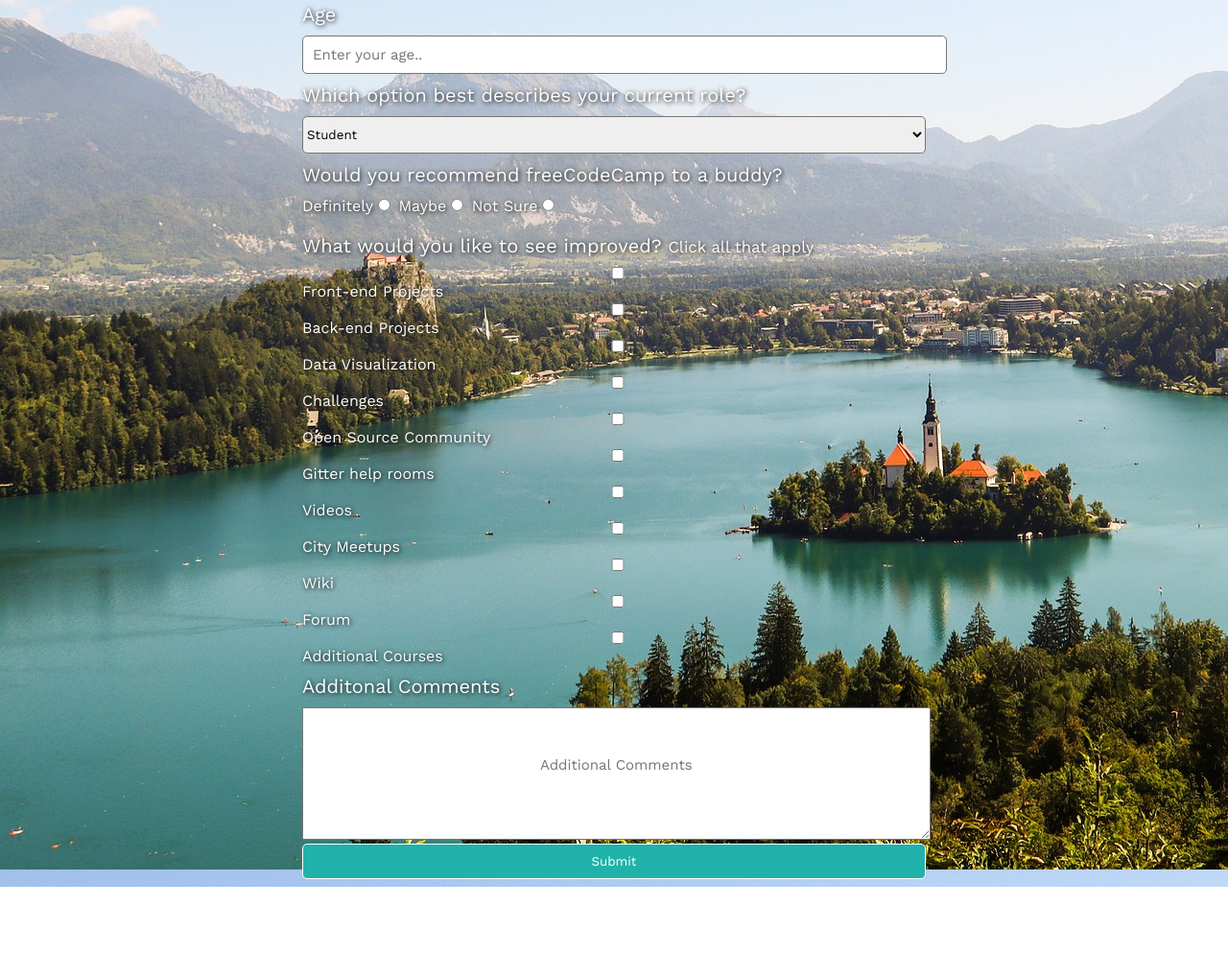
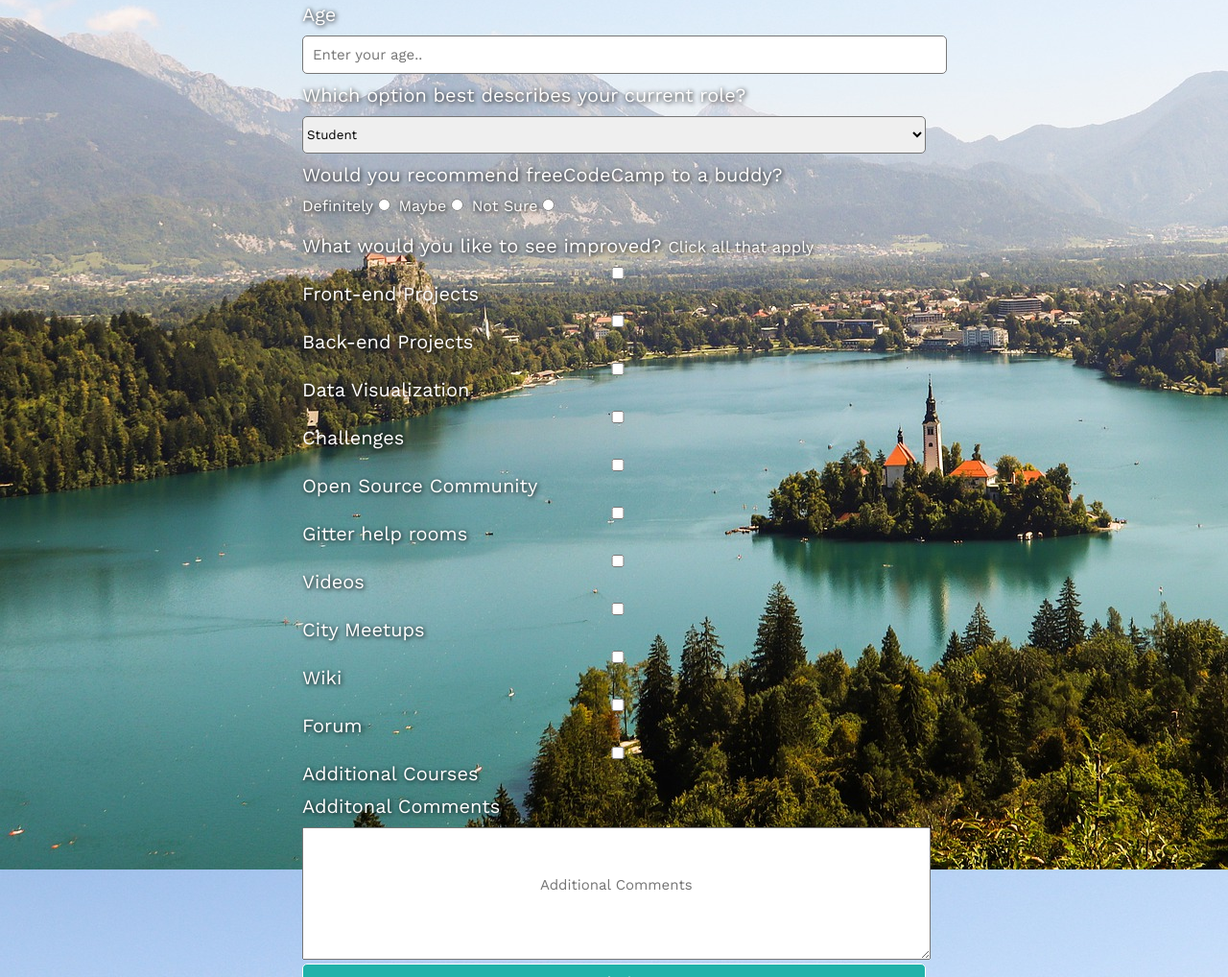
Before and after one commit to TashanTika/SurveyFormFCC, a plain HTML site: page index.html in a window 1280 px wide. Shown: the part 374-1392 px from the top of the page at 96% size. Before the commit the page ends 1298 px from the top, so only its background shows below. Drawn offline with nearby package versions, Linux system fonts and the light colour scheme; a web font is replaced by a local one.

Commit message:
17/01/2021

```diff
--- a/index.html
+++ b/index.html
@@ -45,18 +45,20 @@
         </div>
 
         <div>
+            <div>
             <label id="checkbox-options">What would you like to see improved? <small>Click all that apply</small></label>
-            <input type="checkbox" value="front-end-projects"><span>Front-end Projects</span>
-            <input type="checkbox" value="back-end-projects">Back-end Projects
-            <input type="checkbox" value="data-visualization">Data Visualization
-            <input type="checkbox" value="challenges">Challenges
-            <input type="checkbox" value="open-source-community">Open Source Community
-            <input type="checkbox" value="gitter-help-rooms">Gitter help rooms
-            <input type="checkbox" value="videos">Videos
-            <input type="checkbox" value="city-meet-ups">City Meetups
-            <input type="checkbox" value="wiki">Wiki
-            <input type="checkbox" value="forum">Forum
-            <input type="checkbox" value="additional-courses">Additional Courses
+            <label><input type="checkbox" value="front-end-projects">Front-end Projects</label>
+            <label><input type="checkbox" value="back-end-projects">Back-end Projects</label>
+            <label><input type="checkbox" value="data-visualization">Data Visualization</label>
+            <label><input type="checkbox" value="challenges">Challenges</label>
+            <label><input type="checkbox" value="open-source-community">Open Source Community</label>
+            <label><input type="checkbox" value="gitter-help-rooms">Gitter help rooms</label>
+            <label><input type="checkbox" value="videos">Videos</label>
+            <label><input type="checkbox" value="city-meet-ups">City Meetups</label>
+            <label><input type="checkbox" value="wiki">Wiki</label>
+            <label><input type="checkbox" value="forum">Forum</label>
+            <label><input type="checkbox" value="additional-courses">Additional Courses</label>
+            </div>
         </div>
 
         <div>
```
Also changed, not shown: style.css (line endings or trailing spaces).
